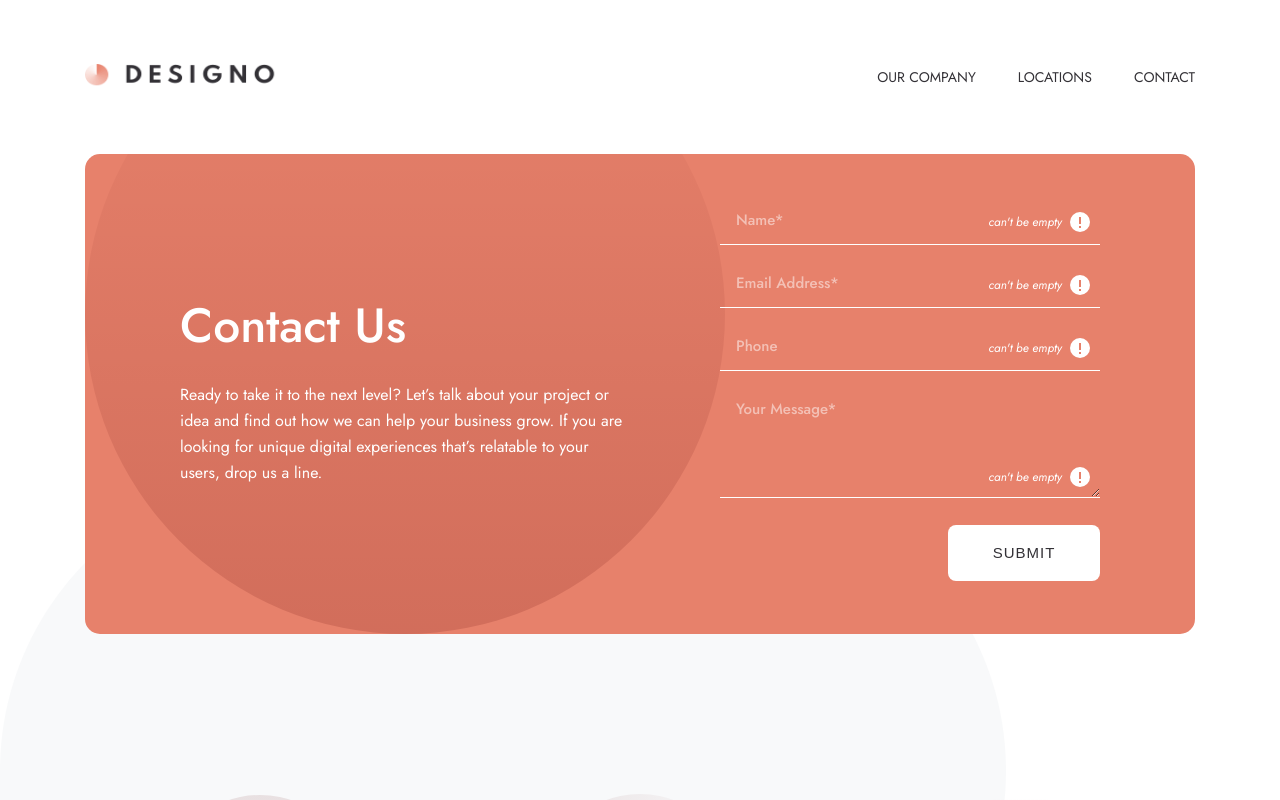
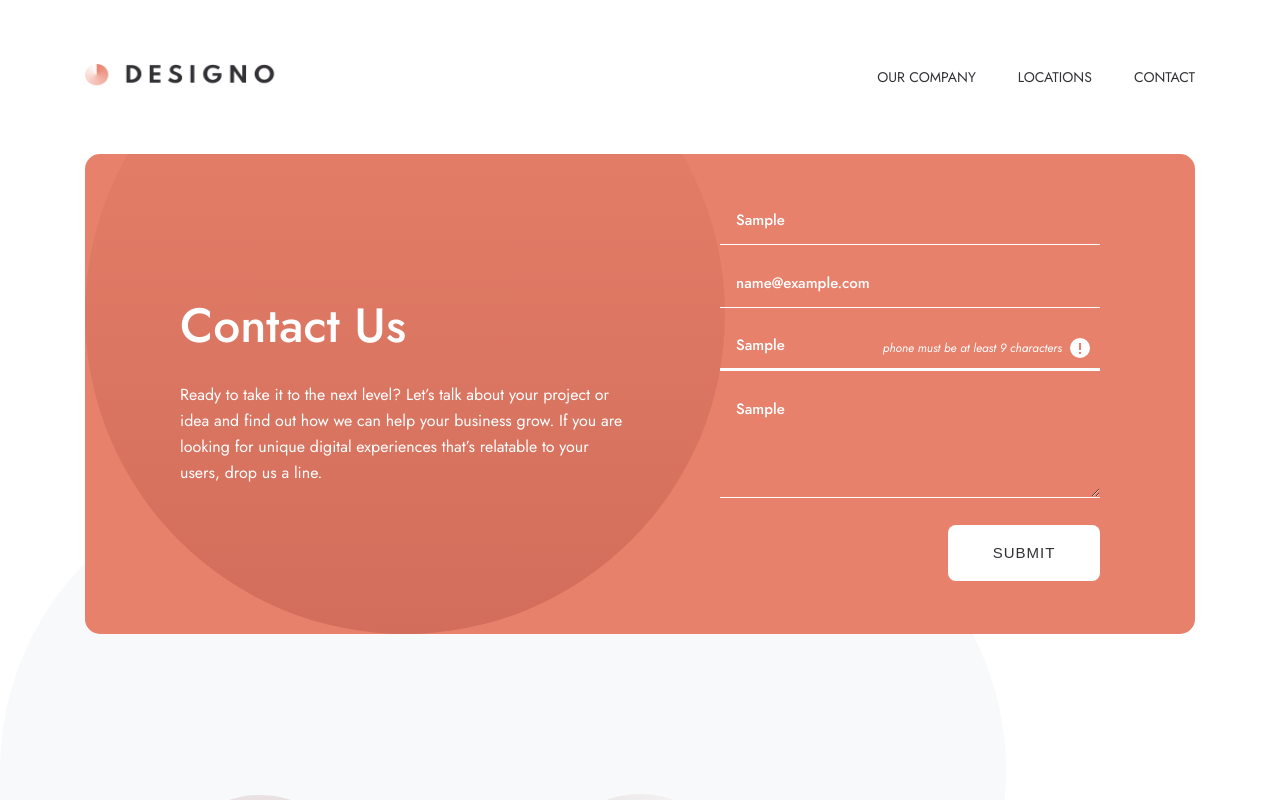
Before and after one commit to Jesuloba-world/Designo, a React (Create React App) app: page /contact in a window 1280 px wide. Both pictures are taken after typing "Sample", "name@example.com", "Sample", "Sample" into the empty fields and a click on the button "SUBMIT". Shown: the top 800 px of the page. Built offline with nearby package versions, Linux system fonts and the light colour scheme.

Commit message:
form validation complete

```diff
--- a/src/components/Contact/index.tsx
+++ b/src/components/Contact/index.tsx
@@ -19,14 +19,16 @@ import { Button } from "../../components";
 interface textArea<Type> {
 	name: string;
 	placeholder: string;
-	value: string;
-	onChange: (event: FormEvent<Type>) => void;
+	value?: string;
+	onChange?: (event: FormEvent<Type>) => void;
 	id: string;
+	refs: any;
+	err: any;
 }
 
 interface input<Type> extends textArea<Type> {
 	type: string;
-	onChange: (event: FormEvent<Type>) => void;
+	onChange?: (event: FormEvent<Type>) => void;
 }
 
 interface form {
@@ -68,24 +70,32 @@ Contact.SubTitle = ({ children }) => {
 	return <SubTitle>{children}</SubTitle>;
 };
 
-Contact.Input = ({ id, ...props }) => {
+Contact.Input = ({ id, name, err, refs, ...props }) => {
 	return (
 		<InputContainer>
-			<Label htmlFor={id}>
-				<ErrorMessage>can't be empty</ErrorMessage> <ErrorIcon />
-			</Label>
-			<Input id={id} {...props} />
+			{err[name] ? (
+				<Label htmlFor={id}>
+					<ErrorMessage>{err[name].message}</ErrorMessage>{" "}
+					<ErrorIcon />
+				</Label>
+			) : null}
+
+			<Input id={id} name={name} {...refs(name)} {...props} />
 		</InputContainer>
 	);
 };
 
-Contact.TextArea = ({ id, ...props }) => {
+Contact.TextArea = ({ id, name, err, refs, ...props }) => {
 	return (
 		<InputContainer>
-			<Label htmlFor={id}>
-				<ErrorMessage>can't be empty</ErrorMessage> <ErrorIcon />
-			</Label>
-			<TextArea id={id} {...props} />
+			{err[name] ? (
+				<Label htmlFor={id}>
+					<ErrorMessage>{err[name].message}</ErrorMessage>{" "}
+					<ErrorIcon />
+				</Label>
+			) : null}
+
+			<TextArea id={id} name={name} {...refs(name)} {...props} />
 		</InputContainer>
 	);
 };
--- a/src/containers/contact/index.tsx
+++ b/src/containers/contact/index.tsx
@@ -1,23 +1,32 @@
 import { FormEvent, SyntheticEvent, useState } from "react";
-// import { useForm } from "react-hook-form";
 import { Contact } from "../../components";
+import { useForm } from "react-hook-form";
+import { yupResolver } from "@hookform/resolvers/yup";
+import * as yup from "yup";
+
+const schema = yup.object().shape({
+	name: yup.string().required("Can't be empty"),
+	email: yup
+		.string()
+		.email("Please use a valid email address")
+		.required("Can't be empty"),
+	phone: yup.string().min(9).notRequired(),
+	message: yup.string().required("Can't be empty"),
+});
 
 export const ContactContainer = () => {
-	const [name, setName] = useState("");
-	const [email, setEmail] = useState("");
-	const [phone, setPhone] = useState("");
-	const [message, setMessage] = useState("");
+	const {
+		register,
+		handleSubmit,
+		formState: { errors },
+		reset,
+	} = useForm({
+		resolver: yupResolver(schema),
+	});
 
-	const resetAll = () => {
-		setName("");
-		setEmail("");
-		setPhone("");
-		setMessage("");
-	};
-
-	const submitForm = (event: SyntheticEvent) => {
-		event.preventDefault();
-		resetAll();
+	const submitForm = (data: any) => {
+		console.log(data);
+		reset();
 	};
 
 	return (
@@ -31,45 +40,37 @@ export const ContactContainer = () => {
 					that’s relatable to your users, drop us a line.
 				</Contact.SubTitle>
 			</Contact.Info>
-			<Contact.Form onSubmit={(event) => submitForm(event)}>
+			<Contact.Form onSubmit={handleSubmit(submitForm)}>
 				<Contact.Input
 					id={"name"}
 					type={"text"}
 					name={"name"}
 					placeholder={"name*"}
-					value={name}
-					onChange={(event: FormEvent<HTMLInputElement>) =>
-						setName(event.currentTarget.value)
-					}
+					refs={register}
+					err={errors}
 				/>
 				<Contact.Input
 					id={"email"}
 					type={"email"}
-					name={"email_address"}
+					name={"email"}
 					placeholder={"email address*"}
-					value={email}
-					onChange={(event: FormEvent<HTMLInputElement>) =>
-						setEmail(event.currentTarget.value)
-					}
+					refs={register}
+					err={errors}
 				/>
 				<Contact.Input
 					id={"phone"}
 					type={"text"}
 					name={"phone"}
 					placeholder={"phone"}
-					value={phone}
-					onChange={(event: FormEvent<HTMLInputElement>) =>
-						setPhone(event.currentTarget.value)
-					}
+					refs={register}
+					err={errors}
 				/>
 				<Contact.TextArea
 					id={"message"}
 					name={"message"}
 					placeholder={"Your Message*"}
-					value={message}
-					onChange={(event: FormEvent<HTMLTextAreaElement>) =>
-						setMessage(event.currentTarget.value)
-					}
+					refs={register}
+					err={errors}
 				/>
 				<Contact.Button>submit</Contact.Button>
 			</Contact.Form>
--- a/src/globalStyles.ts
+++ b/src/globalStyles.ts
@@ -13,6 +13,20 @@ const GlobalStyle = createGlobalStyle`
         margin: 0;
         box-sizing: border-box;
     }
+
+    input:-webkit-autofill,
+    input:-webkit-autofill:hover,
+    input:-webkit-autofill:focus,
+    textarea:-webkit-autofill,
+    textarea:-webkit-autofill:hover,
+    textarea:-webkit-autofill:focus,
+    select:-webkit-autofill,
+    select:-webkit-autofill:hover,
+    select:-webkit-autofill:focus {
+        -webkit-text-fill-color: #ffffff;
+        background: transparent;
+        transition: background-color 5000s ease-in-out 0s;
+    }
 `;
 
 export default GlobalStyle;
```
